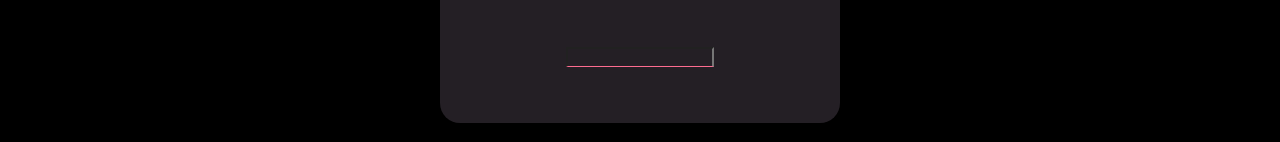
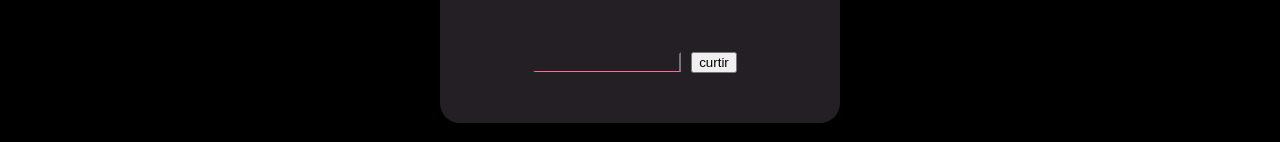
Before and after one commit to Romulo-de-Jesus/aplicacao-luan, a React (Create React App) app: page / in a window 1280 px wide. Shown: the part 377-519 px from the top of the page. Built offline with nearby package versions, Linux system fonts and the light colour scheme.

Commit message:
botao de enviar

```diff
--- a/src/App.css
+++ b/src/App.css
@@ -86,3 +86,7 @@ margin-left: 80px;
   color: white;
   border-bottom: 1px solid #fe6c90;
 }
+
+.caixaPrincipal > button {
+  margin: 10px;
+}
--- a/src/App.js
+++ b/src/App.js
@@ -11,8 +11,8 @@ function App() {
       <header className="App-header">
         <div className="caixaPrincipal">
           <h1>teste</h1>
-          <input>
-          </input>
+          <input></input>
+          <button>curtir</button>
         </div>
       </header>
     </div>
```
